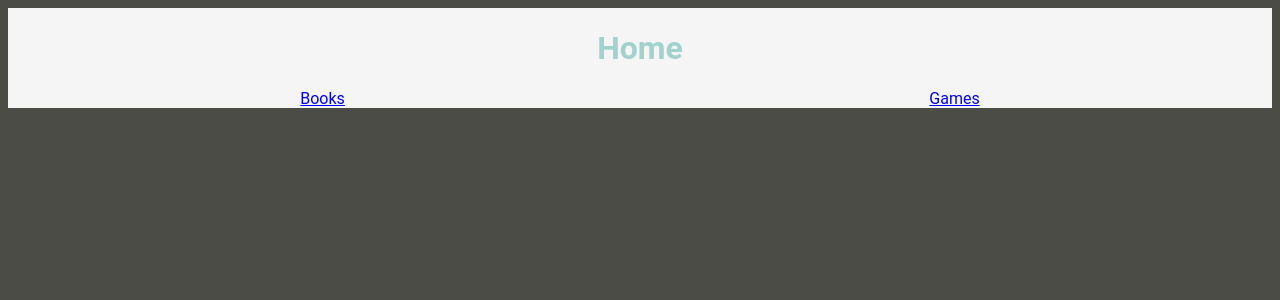
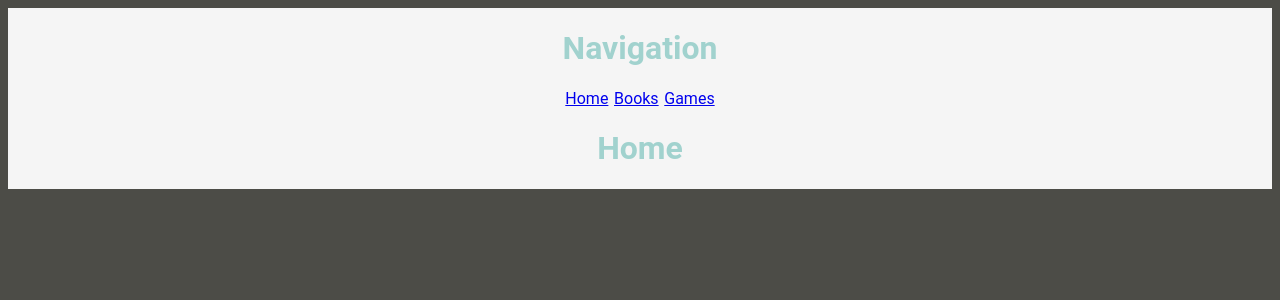
Before and after one commit to dfrancisco26/react-template-01, a React app: page / in a window 1280 px wide. Shown: the top 300 px of the page. Built offline with nearby package versions, Linux system fonts and the light colour scheme.

Commit message:
Header, navigation added.

```diff
--- a/src/components/Books/Books.jsx
+++ b/src/components/Books/Books.jsx
@@ -1,9 +1,11 @@
 import styles from './Books.css';
 import { Link, Outlet } from 'react-router-dom';
+import Header from '../Page/Header';
 
 export default function Books() {
   return (
     <div className={styles.Books}>
+      <Header />
       <h1>Books</h1>
       <nav>
         <Link to="breathe">Breathe</Link>
--- /dev/null
+++ b/src/components/Games/Games.css
@@ -0,0 +1,4 @@
+.Games {
+    background: rgb(214, 174, 100);
+    color: var(--dark);
+}
--- a/src/components/Games/Games.jsx
+++ b/src/components/Games/Games.jsx
@@ -1,6 +1,10 @@
+import style from './Games.css';
+import Header from '../Page/Header';
+
 export default function Games() {
   return (
-    <div>
+    <div className={style.Games}>
+      <Header />
       <h1>Games</h1>
       <img src="https://img.freepik.com/
       premium-vector/stick-controller-art-illustration_262962-175.jpg?w=2000" />
--- a/src/components/Home/Home.jsx
+++ b/src/components/Home/Home.jsx
@@ -1,14 +1,12 @@
-import { Link } from 'react-router-dom';
+
+import Header from '../Page/Header';
 import styles from './Home.css';
 
 export default function Home() {
   return (
     <div className={styles.Home}>
+      <Header />
       <h1>Home</h1>
-      <nav>
-        <Link to="/books">Books</Link>
-        <Link to="/games">Games</Link>
-      </nav>
     </div>
   );
 }
--- /dev/null
+++ b/src/components/Page/Header.jsx
@@ -0,0 +1,11 @@
+import styles from './Header.css';
+import Navigation from './Navigation';
+
+export default function Header() {
+  return (
+    <header className={styles.Header}>
+      <h1>Navigation</h1>
+      <Navigation />
+    </header>
+  );
+}
--- /dev/null
+++ b/src/components/Page/Navigation.jsx
@@ -0,0 +1,12 @@
+import { NavLink } from 'react-router-dom';
+import styles from './Navigation.css';
+
+export default function Navigation() {
+  return (
+    <nav className={styles.Navigation}>
+      <NavLink to="/">Home </NavLink>
+      <NavLink to="/books">Books </NavLink>
+      <NavLink to="/games">Games </NavLink>
+    </nav>
+  );
+}
```
Also changed, not shown: src/components/Page/Header.css (added), src/components/Page/Layout.css (added), src/components/Page/Layout.jsx (added), src/components/Page/Navigation.css (added).
